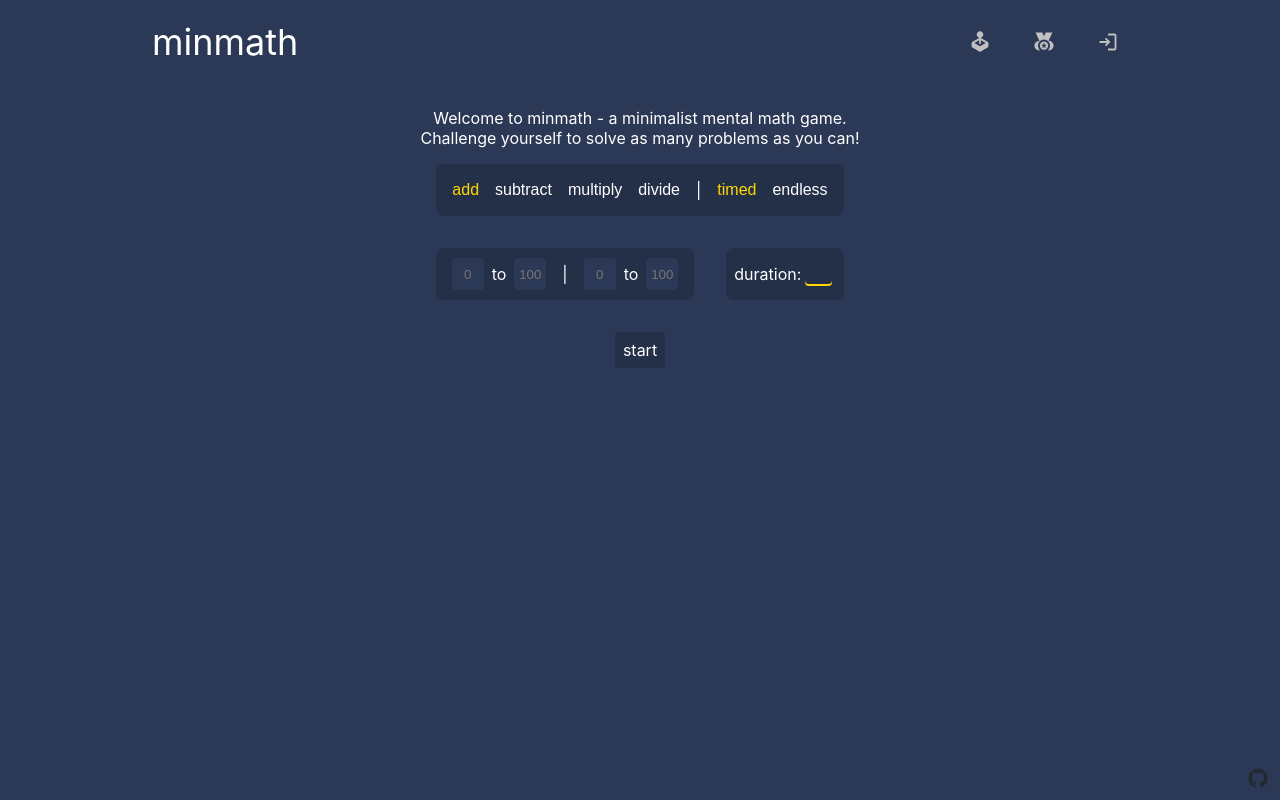
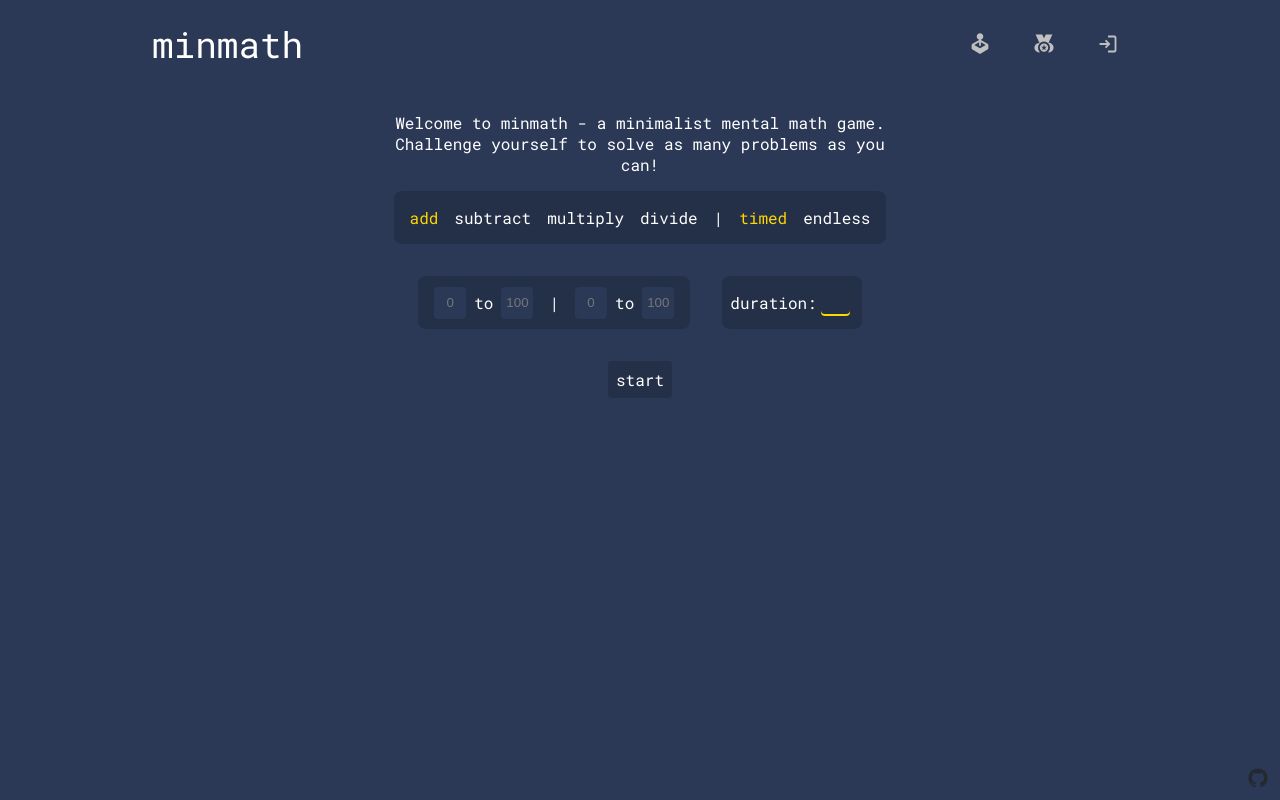
Before and after one commit to m-lm/minmath, a Django app: template minmath/solve/templates/solve/landing.html in a window 1280 px wide. Run offline with Django 3.2, Linux system fonts and the light colour scheme; the template is opened without the code that fills it, so the values that code supplies are empty.

Commit message:
change font

```diff
--- a/minmath/static/main.css
+++ b/minmath/static/main.css
@@ -4,7 +4,7 @@
     --txt: #ffffff;
     --accent: #ffd700;
     --hili: #c0c0c0;
-    --font: "Inter", sans-serif;
+    --font: "Roboto Mono", "Inter", sans-serif;
 }
 
 body {
@@ -101,6 +101,7 @@ a {
 .mode-button {
     background: none;
     color: var(--txt);
+    font-family: var(--font);
     font-size: 16px;
     margin: 4px;
     padding: 4px;
--- a/minmath/templates/base.html
+++ b/minmath/templates/base.html
@@ -6,6 +6,9 @@
 		<title>minmath</title>
         {% endblock title %}
 		<link rel = "stylesheet" type = "text/css" href = "{% static 'main.css' %}">
+        <link rel="preconnect" href="https://fonts.googleapis.com">
+        <link rel="preconnect" href="https://fonts.gstatic.com" crossorigin>
+        <link href="https://fonts.googleapis.com/css2?family=Roboto+Mono:ital,wght@0,100..700;1,100..700&display=swap" rel="stylesheet">
 		<meta charset = "UTF-8">
         <meta name = "viewport" content = "width = device-width, initial-scale = 1">
 	</head>
```
